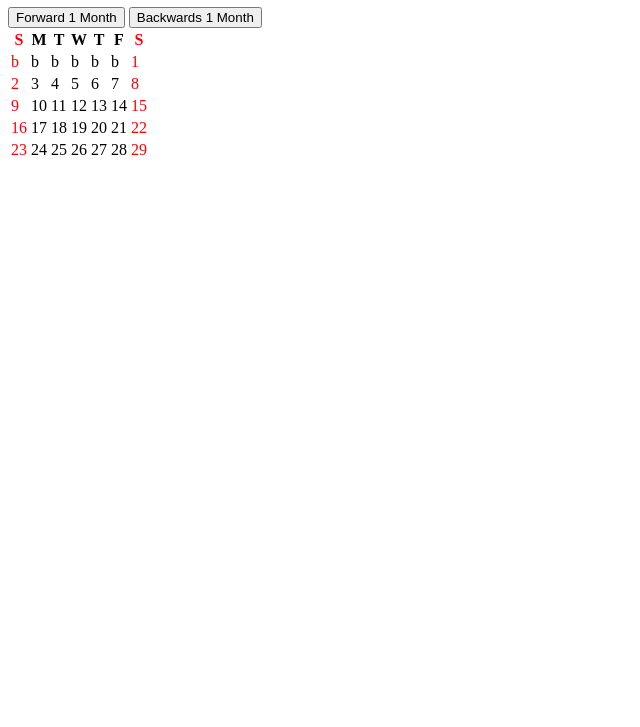
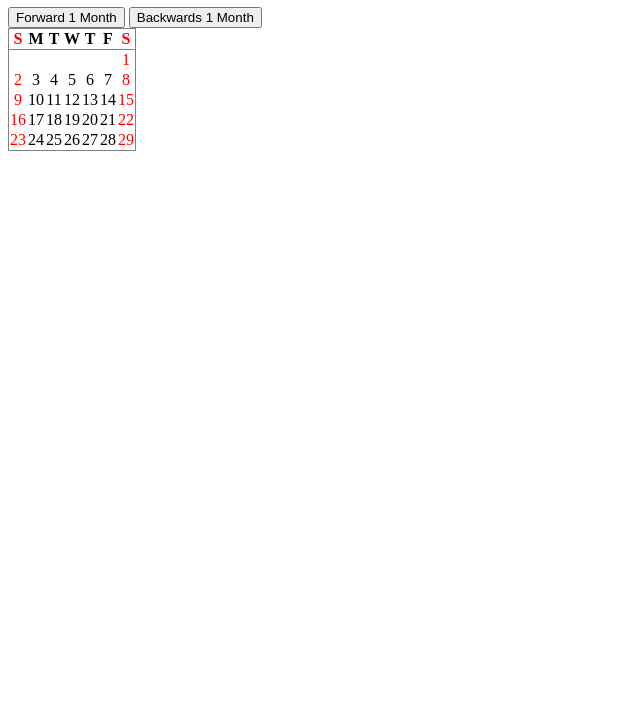
Before and after one commit to shaun-yb/calendar, a plain HTML site: page index.html in a window 1280 px wide. Shown: the part 73-800 px from the top of the page, without its empty margins (0-640 px from the left). Drawn offline with Linux system fonts and the light colour scheme.

Commit message:
hide empty dates instead of using the 'b' token

```diff
--- a/calendar.css
+++ b/calendar.css
@@ -5,3 +5,17 @@ h1 {
 .weekend {
     color: red;
 }
+
+.header {
+    border-bottom: 1px solid gray;
+}
+
+td {
+    min-width: 8px;
+    text-align: center;
+}
+
+table {
+    border-collapse: collapse;
+    border: 1px solid gray;
+}
--- a/calendar.js
+++ b/calendar.js
@@ -48,12 +48,10 @@ var calendarService = (function() {
                 var cell = document.createElement("td");
 
                 if (daysBeforeMonthStart > 0) {
-                    var cellContent = "b";
-                    // cell.appendChild(document.createTextNode("b"));
+                    var cellContent = "";
                     daysBeforeMonthStart--;
                 } else if (dayCount > daysInMonth) {
-                    var cellContent = "b";
-                    // cell.appendChild(document.createTextNode("b"));
+                    var cellContent = "";
                 } else {
                     var cellContent = dayCount;
                     dayCount++;
--- a/index.html
+++ b/index.html
@@ -13,7 +13,7 @@
         <input type = "button" onclick = "updateCalendar(true)" value = "Forward 1 Month" />
         <input type = "button" onclick = "updateCalendar(false)" value = "Backwards 1 Month" />
         <table>
-            <tr>
+            <tr class="header">
                 <th class="weekend">S</th>
                 <th>M</th>
                 <th>T</th>
```
